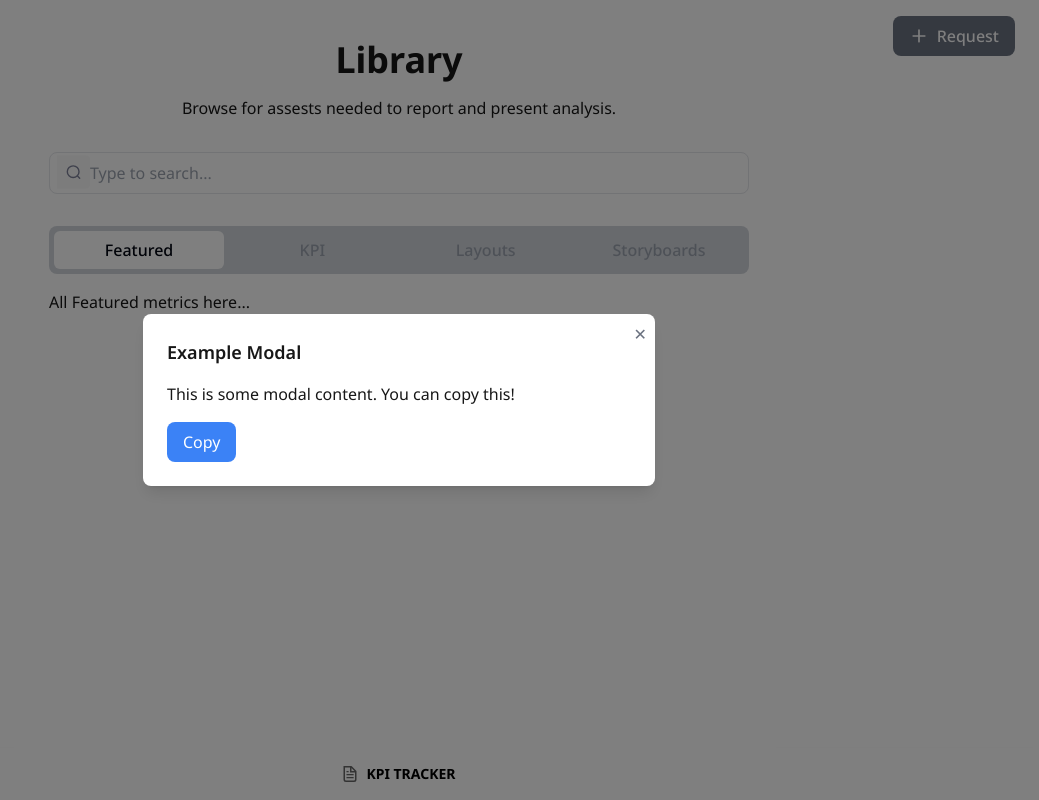
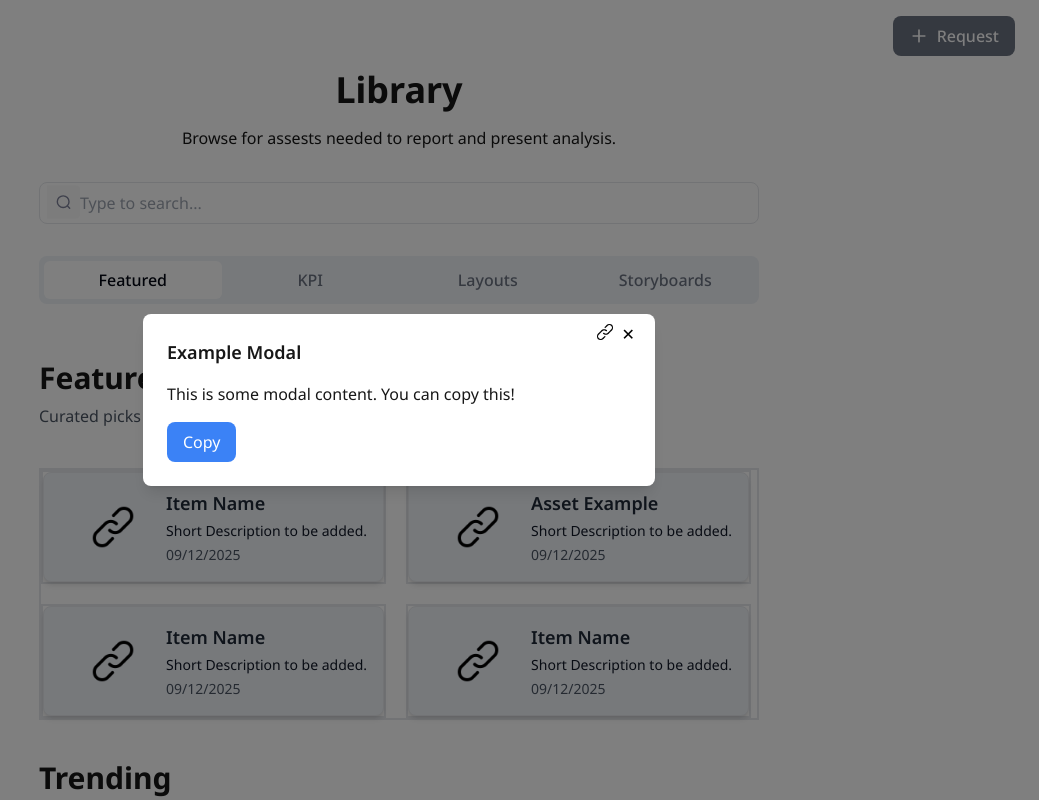
Before and after one commit to maityamit007/kpi-tracker, a Next.js app: page / in a window 1280 px wide. Both pictures are taken after a click on the button "Request". Shown: the top 800 px of the page, without its empty margins (241-1280 px from the left). Built offline with nearby package versions, Linux system fonts and the light colour scheme.

Commit message:
KPI Tracker

```diff
--- a/components/assetCard.tsx
+++ b/components/assetCard.tsx
@@ -1,14 +1,17 @@
 import { Asset } from '@/constants/constant'
+import Image from 'next/image'
 import React from 'react'
 
-function AssetCard({ asset }: { asset: Asset }) {
+function AssetCard({ asset, isTrending = false }: { asset: Asset, isTrending?: boolean }) {
   return (
-    <div className="p-4 border rounded-lg shadow-md bg-white w-full max-w-sm">
-      <h2 className="text-lg font-semibold text-gray-800">{asset.name} ({asset.type})</h2>
-      <p className="text-sm text-gray-600 mt-1">{asset.description}</p>
-      <div className="mt-3 flex justify-between items-center">
-        <button className="text-blue-600 hover:underline">View Details</button>
-        <button className="text-gray-500 hover:text-gray-700">⭐ Favorite</button>
+    <div className={`flex p-4 ${!isTrending ? 'bg-card border rounded-lg shadow-md' : ''} w-full max-w-sm`}>
+      <div className='flex-[30%] flex items-center justify-center'>
+          <Image src="/link.png" alt= "" width={50} height={50}/>
+      </div>
+      <div className=''>
+        <h2 className="text-lg font-semibold text-gray-800">{asset.name}</h2>
+        <p className="text-sm text-gray-900 mt-1">{asset.description}</p>
+        <p className="text-sm text-gray-600 mt-1">{asset.date}</p>
       </div>
     </div>
   )
--- /dev/null
+++ b/components/featuredContent.tsx
@@ -0,0 +1,31 @@
+import React from 'react'
+import AssetCard from './assetCard'
+
+function FeaturedContent() {
+
+    let featuredContent = [{
+        id: 1, type: 'asset', name: 'Item Name', description: 'Short Description to be added.', date: '09/12/2025',
+    }, {
+        id: 2, type: 'asset', name: 'Asset Example', description: 'Short Description to be added.', date: '09/12/2025',
+    }, {
+        id: 3, type: 'asset', name: 'Item Name', description: 'Short Description to be added.', date: '09/12/2025',
+    }, {
+        id: 4, type: 'asset', name: 'Item Name', description: 'Short Description to be added.', date: '09/12/2025',
+    }]
+
+    return (
+        <div>
+            <h1 className='text-3xl font-bold mt-10'>Featured</h1>
+            <p className='mt-2 mb-10 text-gray-600'>Curated picks from the week</p>
+            <div className='flex flex-wrap border-2  gap-5'>
+                {featuredContent.map((ele) => (
+                    <div className='border-2 w-[345px] gap-5'>
+                        <AssetCard asset={ele} />
+                    </div>
+                ))}
+            </div>
+        </div>
+    )
+}
+
+export default FeaturedContent
--- a/components/library.tsx
+++ b/components/library.tsx
@@ -4,6 +4,8 @@ import { Asset } from "@/constants/constant";
 import SearchBar from "./searchBar";
 import Tabs from "./tab";
 import Modal from "./modal";
+import FeaturedContent from "./featuredContent";
+import TrendingContent from "./trendingContent";
 
 
 
@@ -14,7 +16,7 @@ const assets: Asset[] = [
 ];
 
 const tabs = [
-  { id: "featured", label: "Featured", content: <div>All Featured metrics here...</div> },
+  { id: "featured", label: "Featured", content: <FeaturedContent/> },
   { id: "kpi", label: "KPI", content: <div>All KPI metrics here...</div> },
   { id: "charts", label: "Layouts", content: <div>Select chart types...</div> },
   { id: "storyboards", label: "Storyboards", content: <div>Request access...</div> },
@@ -47,6 +49,7 @@ export default function Library({
       <div className="flex flex-col flex-1 gap-4">
         <Tabs tabs={tabs}/>
       </div>
+      <TrendingContent/>
       <Modal isOpen={isModalOpen} onClose={() => setIsModalOpen(false)} title="Example Modal">
         This is some modal content. You can copy this!
       </Modal>
--- a/components/modal.tsx
+++ b/components/modal.tsx
@@ -1,3 +1,5 @@
+import CopyLinkIcon from "@/constants/copyLink";
+import Image from "next/image";
 import React, { useRef } from "react";
 
 type ModalProps = {
@@ -41,7 +43,13 @@ const Modal: React.FC<ModalProps> = ({ isOpen, onClose, title, children }) => {
         className="bg-white rounded-lg shadow-lg p-6 w-full max-w-lg relative"
       >
         <button
-          className="absolute top-2 right-2 text-gray-500 hover:text-gray-800"
+          className="absolute top-2 right-10 text-gray-500 hover:text-gray-800"
+        >
+          <Image src="/link.png" className="font-light text-gray-300" alt="Copy Link" width={20} height={20} />
+        </button>
+
+        <button
+          className="absolute top-2 right-5 text-black hover:text-gray-800"
           onClick={onClose}
         >
           ✕
--- a/components/searchBar.tsx
+++ b/components/searchBar.tsx
@@ -3,7 +3,7 @@ import React from 'react'
 
 function SearchBar({ handleSearch }: { handleSearch: (e: React.ChangeEvent<HTMLInputElement>) => void }) {
   return (
-    <div className="relative w-[700px] mb-8">
+    <div className="relative mw-[127.04vh] mb-8">
       <input
         type="text"
         placeholder="Type to search..."
--- a/components/tab.tsx
+++ b/components/tab.tsx
@@ -15,11 +15,11 @@ export default function Tabs({ tabs }: TabsProps) {
 
   return (
     <div className="flex flex-col mw-0 w-full ">
-      <div className="flex w-full bg-gray-300 justify-between rounded-lg p-[5px] h-12">
+      <div className="flex w-full bg-card justify-between rounded-lg p-[5px] h-12">
         {tabs.map((tab) => (
           <button
             key={tab.id}
-            className={`w-[170px] py-2 px-4 text-gray-400 font-medium flex items-center justify-center transition ${activeTab === tab.id
+            className={`w-[30.8vh] py-2 px-4 text-gray-500 font-medium flex items-center justify-center transition ${activeTab === tab.id
               ? "text-gray-950 bg-white rounded-md"
               : "hover:text-gray-800"
               }`}
--- /dev/null
+++ b/components/trendingContent.tsx
@@ -0,0 +1,31 @@
+import React from 'react'
+import AssetCard from './assetCard'
+
+function TrendingContent() {
+
+    let trendingContent = [{
+        id: 1, type: 'asset', name: 'Item Name', description: 'Short Description to be added.', date: '09/12/2025',
+    }, {
+        id: 2, type: 'asset', name: 'Asset Example', description: 'Short Description to be added.', date: '09/12/2025',
+    }, {
+        id: 3, type: 'asset', name: 'Item Name', description: 'Short Description to be added.', date: '09/12/2025',
+    }, {
+        id: 4, type: 'asset', name: 'Item Name', description: 'Short Description to be added.', date: '09/12/2025',
+    }]
+
+    return (
+        <div>
+            <h1 className='text-3xl font-bold mt-10'>Trending</h1>
+            <p className='mt-2 mb-10 text-gray-600'>Most popular by community</p>
+            <div className='flex flex-wrap border-2  gap-5'>
+                {trendingContent.map((ele) => (
+                    <div className='border-2 w-[345px] gap-5'>
+                        <AssetCard asset={ele} isTrending={true}/>
+                    </div>
+                ))}
+            </div>
+        </div>
+    )
+}
+
+export default TrendingContent
--- a/constants/constant.tsx
+++ b/constants/constant.tsx
@@ -3,4 +3,5 @@ export type Asset = {
     type: string;
     name: string;
     description: string;
+    date?: string;
 };
--- /dev/null
+++ b/constants/copyLink.tsx
@@ -0,0 +1,19 @@
+
+const CopyLinkIcon = ({ className = "w-6 h-6" }: { className?: string }) => (
+    <svg
+        xmlns="http://www.w3.org/2000/svg"
+        fill="none"
+        viewBox="0 0 24 24"
+        stroke="black"
+        strokeWidth={2}
+        className={className}
+    >
+        <path
+            strokeLinecap="round"
+            strokeLinejoin="round"
+            d="M15 12h3a3 3 0 0 1 0 6h-3m-6 0H6a3 3 0 1 1 0-6h3m-1 3h8M8 12a4 4 0 0 1 0-8h8a4 4 0 1 1 0 8"
+        />
+    </svg>
+);
+
+export default CopyLinkIcon;
--- a/pages/index.tsx
+++ b/pages/index.tsx
@@ -1,6 +1,4 @@
-import Image from "next/image";
-import { Geist, Geist_Mono, Noto_Sans } from "next/font/google";
-import Footer from "@/components/footer";
+import { Noto_Sans } from "next/font/google";
 import Meta from "@/components/meta";
 import Library from "@/components/library";
 import Header from "@/components/header";
@@ -24,7 +22,6 @@ export default function Home() {
       <Meta />
       <Header handleClick={handleClick}/>
       <Library isModalOpen={isModalOpen} setIsModalOpen={setIsModalOpen}/>
-      <Footer />
     </div>
   );
 }
--- a/styles/globals.css
+++ b/styles/globals.css
@@ -5,11 +5,12 @@
 :root {
   --background: #ffffff;
   --foreground: #171717;
+  padding: 30px 0px 30px 0px;
 }
 
 @media (prefers-color-scheme: dark) {
   :root {
-    --background: #e3e3e3;
+    --background: #e5eaf1;
     --foreground: #171717;
   }
 }
--- a/tailwind.config.ts
+++ b/tailwind.config.ts
@@ -11,6 +11,7 @@ export default {
       colors: {
         background: "var(--background)",
         foreground: "var(--foreground)",
+        card: "#eef2f7",
       },
     },
   },
```
Also changed, not shown: public/link.png (added).
